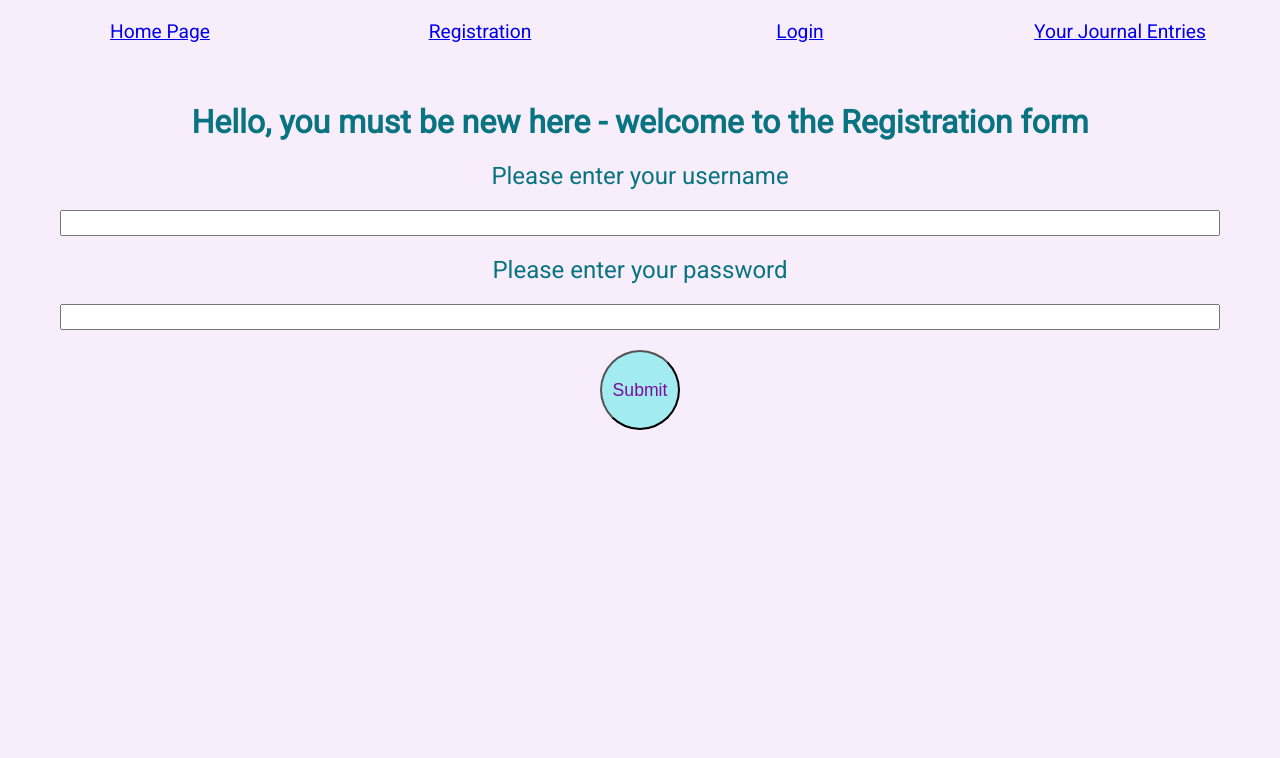
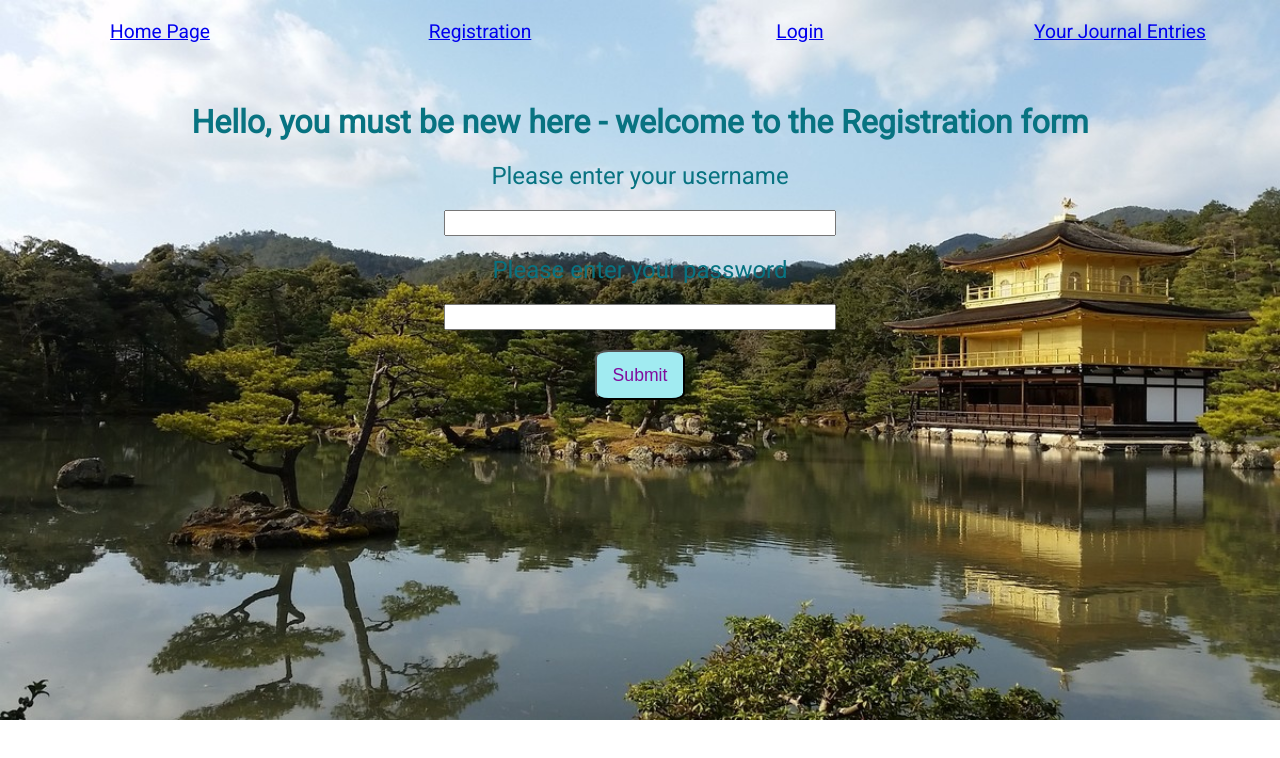
Before and after one commit to build-week-design-your-life/Front-end-design-life, a React (Create React App) app in the folder design-life/: page / in a window 1280 px wide. Shown: the top 758 px of the page. Built offline with nearby package versions, Linux system fonts and the light colour scheme.

Commit message:
added background image, some styling

```diff
--- a/design-life/src/App.css
+++ b/design-life/src/App.css
@@ -52,6 +52,10 @@ a:visited {
   text-decoration: none;
 }
 
+.styleForms {
+  color: white;
+}
+
 .navLink {
   width: 20%;
 }
@@ -60,10 +64,9 @@ input {
   display: flex;
   flex-flow: row nowrap;
   height: 20px;
-  width: 90%;
+  width: 30%;
   margin: 20px auto;
-  align-items: flex-start;
-  justify-content: flex-start;
+
   font-size: 1.1rem;
 }
 
@@ -129,9 +132,9 @@ label {
 }
 
 button {
-  height: 80px;
-  width: 80px;
-  border-radius: 50%;
+  height: 50px;
+  width: 90px;
+  border-radius: 15%;
   background-color: rgb(161, 235, 241);
   color: rgb(127, 12, 156);
   font-size: 1.1rem;
@@ -144,12 +147,8 @@ button {
 }
 
 body {
-  background-color: rgb(248, 237, 250);
+  background-image: url("./images/Kouen.jpg");
+  background-repeat: no-repeat;
+  background-size: cover;
   color: rgb(8, 115, 129);
 }
-
-.formStyles {
-  display: flex;
-  flex-flow: row nowrap;
-  justify-content: space-around;
-}
--- a/design-life/src/components/design/design.js
+++ b/design-life/src/components/design/design.js
@@ -103,14 +103,15 @@ function Design() {
         )}
       </div>
       <div className="formStyles">
-
         {toggleUpdate ? (
           <UpdateFormikForm
             toggleReplaceForm={toggleReplaceForm}
             setUpdatedJournal={setUpdatedJournal}
             updatedEntry={updatedEntry}
           />
-        ) : <NewPostFormikForm setUpdatedJournal={setUpdatedJournal} />}
+        ) : (
+          <NewPostFormikForm setUpdatedJournal={setUpdatedJournal} />
+        )}
       </div>
     </>
   );
--- a/design-life/src/components/design/newPostForm.js
+++ b/design-life/src/components/design/newPostForm.js
@@ -6,7 +6,7 @@ import moment from "moment";
 
 function NewPost() {
   return (
-    <Form>
+    <Form className="styleForms">
       <h1>What are your thoughts for today?</h1>
       <label>What did you do today?</label>
       <Field name="journal_content" type="text" className="journalContent" />
--- a/design-life/src/components/design/updateForm.js
+++ b/design-life/src/components/design/updateForm.js
@@ -7,7 +7,7 @@ function UpdatePost(...props) {
   // console.log("props from updated form", props)
   // console.log("props.updatedForm", props[0].updatedEntry)
   return (
-    <Form>
+    <Form className="styleForms">
       <h1>What do you want to replace?</h1>
       <label>What did you do today?</label>
       <Field
```
Also changed, not shown: design-life/src/components/login/loginForm.js (+7 -3 lines), design-life/src/images/Kouen.jpg (added).
